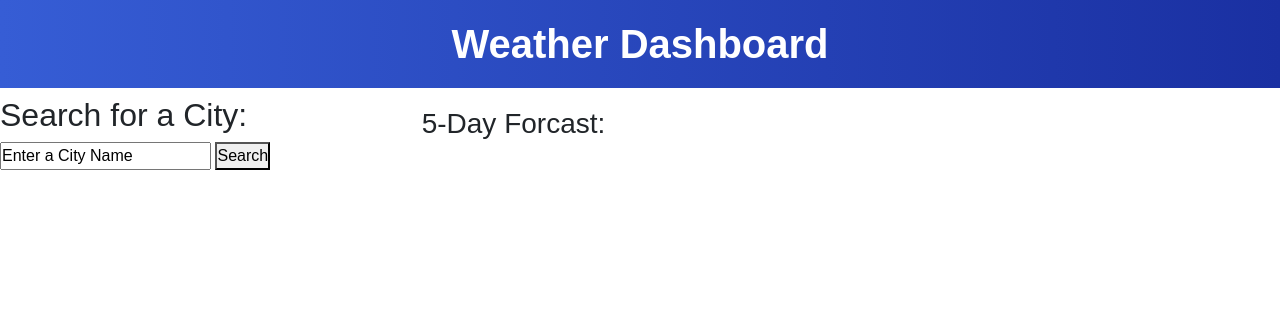
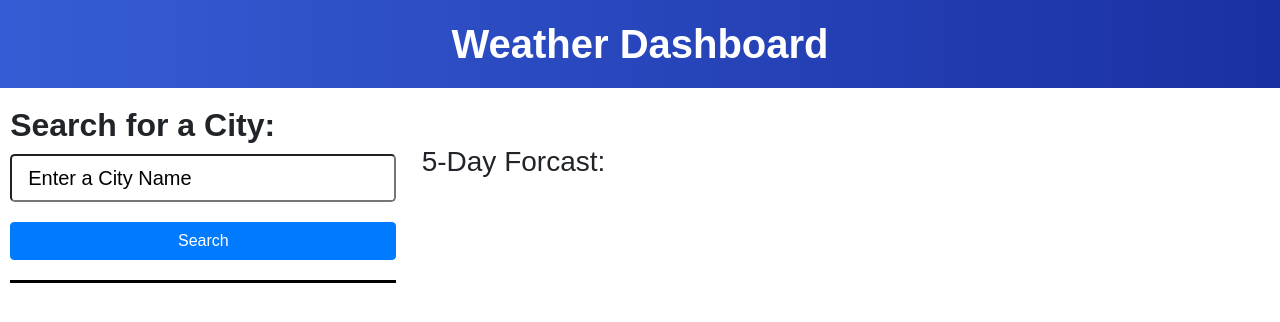
Before and after one commit to SpencerHulse/the-weather-of-today, a plain HTML site: page index.html in a window 1280 px wide. Drawn offline with nearby package versions, Linux system fonts and the light colour scheme.

Commit message:
css for search form

```diff
--- a/assets/css/style.css
+++ b/assets/css/style.css
@@ -17,3 +17,26 @@ h1 {
   font-weight: bolder;
   padding: 20px 0;
 }
+
+h2 {
+  font-weight: bolder;
+  margin: 10px 0;
+}
+
+#form-container {
+  width: 95%;
+  margin: 0 auto;
+}
+
+form {
+  border-bottom: 3px solid black;
+}
+
+.form-control-lg {
+  width: 100%;
+}
+
+#search-button {
+  width: 100%;
+  margin: 20px 0;
+}
--- a/index.html
+++ b/index.html
@@ -23,15 +23,23 @@
       <!-- container for entire main -->
       <div class="row">
         <!-- container for search and search history -->
-        <div class="col-12 col-md-4">
+        <div id="search-and-history" class="col-12 col-md-4">
+          <div id="form-container">
             <!-- search form -->
             <h2>Search for a City:</h2>
             <form action="submit">
-            <input type="text" value="Enter a City Name" />
-            <button type="submit">Search</button>
+              <input
+                type="text"
+                value="Enter a City Name"
+                class="form-control-lg"
+              />
+              <button type="submit" id="search-button" class="btn btn-primary">
+                Search
+              </button>
             </form>
             <!-- hardcoded container for dynamic search history -->
             <div id="search-history"></div>
+          </div>
         </div>
         <!-- container for the currently searched city's forecast -->
         <div class="row col-12 col-md-8">
```
Lines whose indentation alone changed are shown as unchanged.
